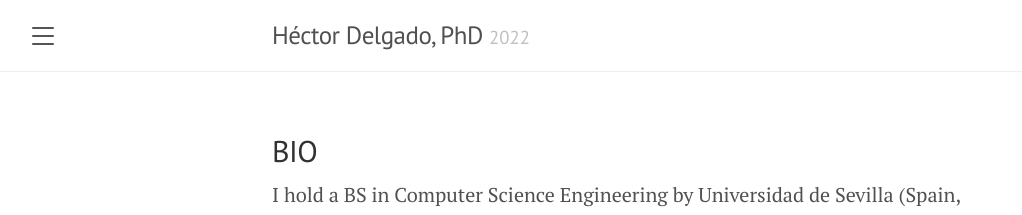
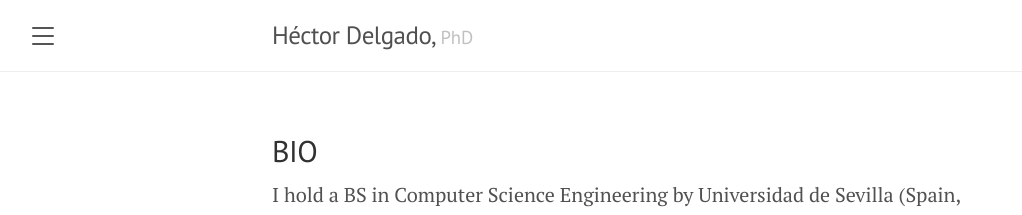
Before and after one commit to h-delgado/h-delgado.github.io, a Jekyll site: the page built from index.md, in a window 1280 px wide. Shown: the top 215 px of the page, without its empty margins (8-1030 px from the left). Built offline with Jekyll 4.4.1, drawn with Linux system fonts in a browser that asks for light colours.

Commit message:
Update _config.yml

```diff
--- a/_config.yml
+++ b/_config.yml
@@ -1,6 +1,6 @@
 # Setup
-title:               Héctor Delgado, PhD
-tagline:             2022
+title:               Héctor Delgado,
+tagline:             PhD
 description:         ''
 url:                 https://h-delgado.github.io
 baseurl:             ''
```
